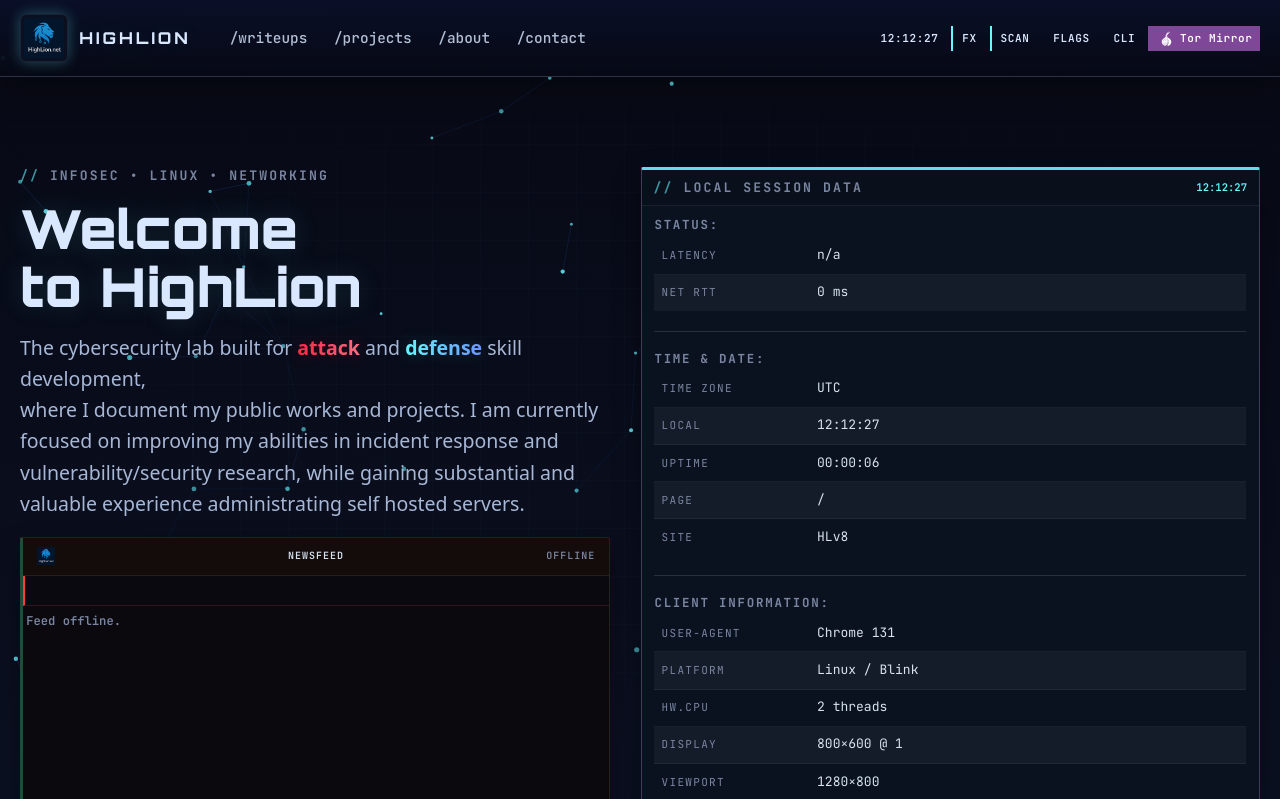
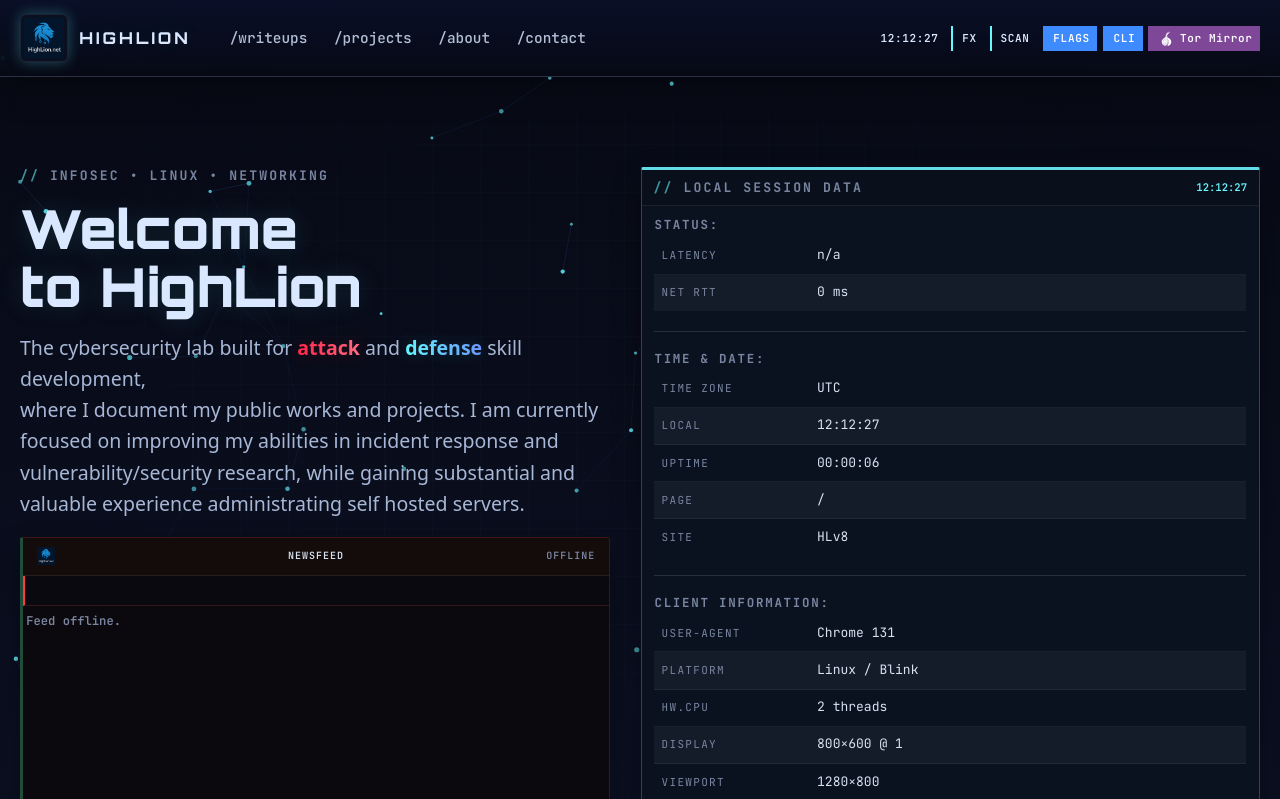
Before and after one commit to HighLionNet/highlion-website, a PHP site: page / in a window 1280 px wide. Shown: the top 799 px of the page. Run offline with PHP 8.4, Linux system fonts and the light colour scheme; data that the repository does not hold is empty.

Commit message:
restore FLAGS and CLI button color

```diff
--- a/css/style.css
+++ b/css/style.css
@@ -3322,6 +3322,18 @@ h3 {
   border-color: #7e4798;
   color: #fff;
   background: #7e4798;
+}
+
+#navFlags,
+#navCli {
+  border-color: #3d8bff;
+  color: #fff;
+  background: #3d8bff;
+}
+#navFlags:hover,
+#navCli:hover {
+  border-color: #5aa0ff;
+  background: #5aa0ff;
 }
 
 .nav-tor img {
```
